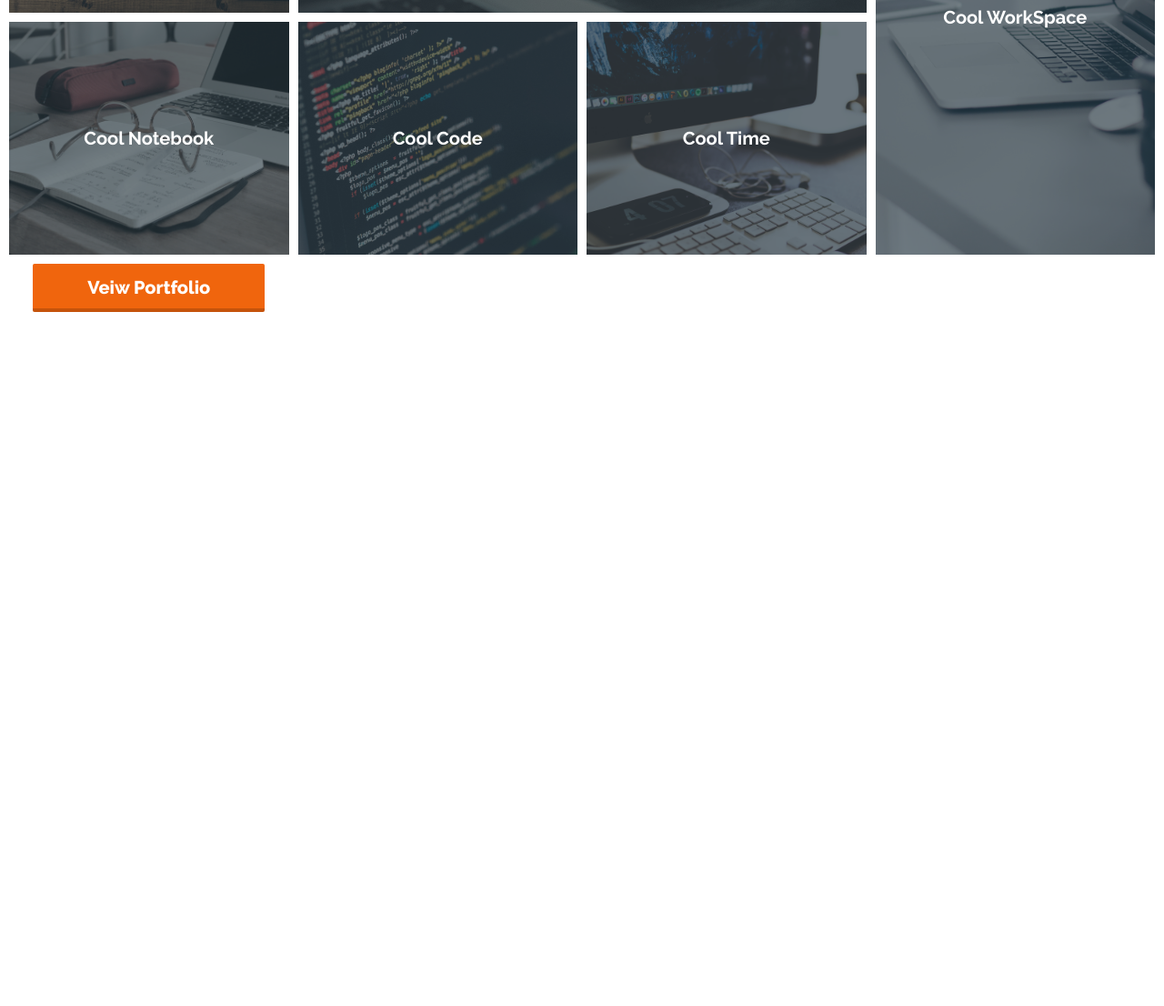
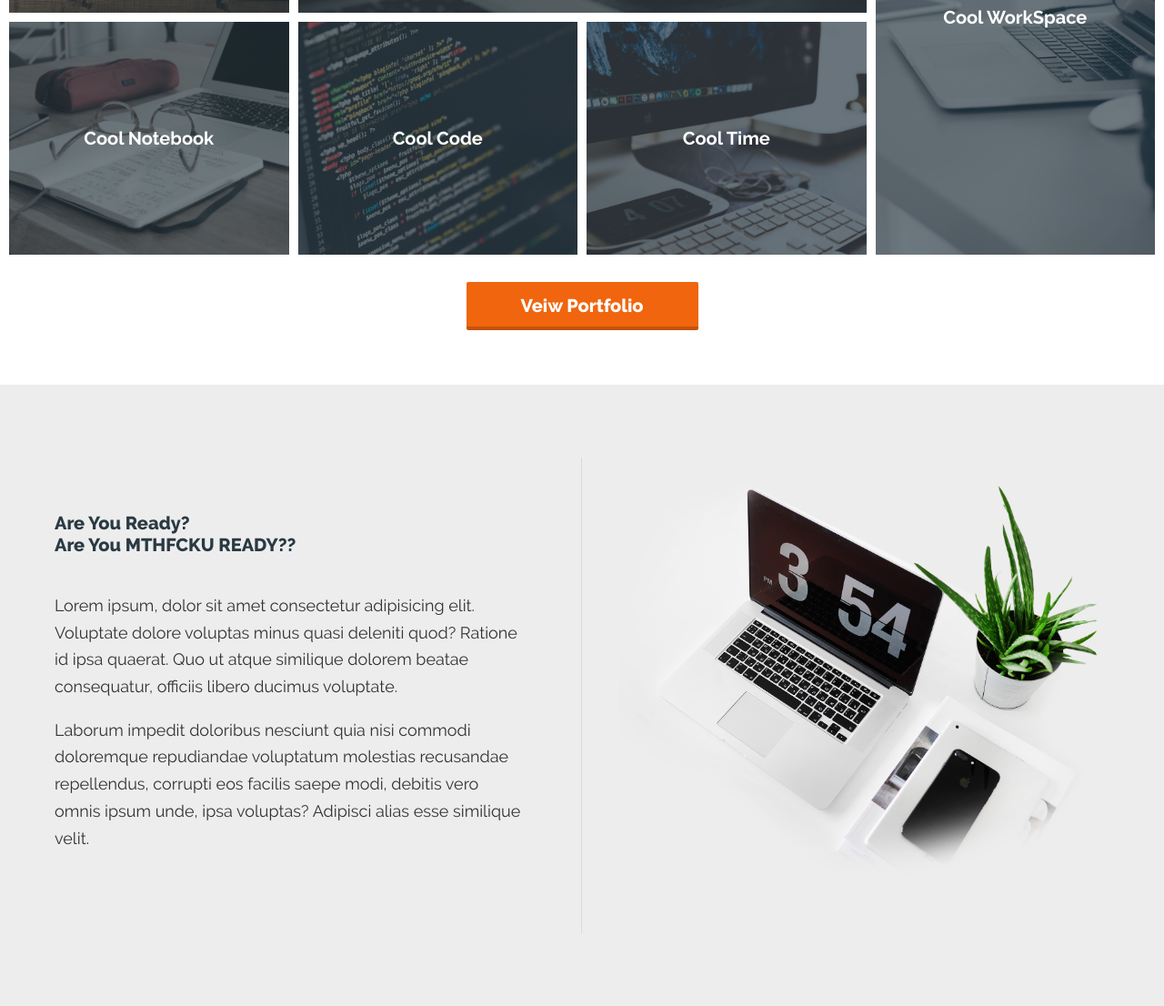
Before and after one commit to ulukkman/We-are-real-creators, a website: page app/index.html in a window 1280 px wide. Shown: the part 1318-2424 px from the top of the page at 91% size. Before the commit the page ends 1671 px from the top, so only its background shows below. Drawn offline with Linux system fonts and the light colour scheme.

Commit message:
layout and styling of the ready section

```diff
--- a/app/index.html
+++ b/app/index.html
@@ -43,6 +43,22 @@
 		</div>
 	</section>
 
+	<section class="section-ready landing-section">
+		<div class="container grid">
+
+			<div class="ready-left">
+				<h2>Are You Ready? <br>Are You MTHFCKU READY??</h2>
+				<p>Lorem ipsum, dolor sit amet consectetur adipisicing elit. Voluptate dolore voluptas minus quasi deleniti quod? Ratione id ipsa quaerat. Quo ut atque similique dolorem beatae consequatur, officiis libero ducimus voluptate.</p>
+				<p>Laborum impedit doloribus nesciunt quia nisi commodi doloremque repudiandae voluptatum molestias recusandae repellendus, corrupti eos facilis saepe modi, debitis vero omnis ipsum unde, ipsa voluptas? Adipisci alias esse similique velit.</p>
+			</div>
+
+			<div class="ready-right">
+				<img src="img/example.jpg" alt="Example" class="img-responsive">
+			</div>
+
+		</div>
+	</section>
+
 	<link rel="stylesheet" href="css/main.min.css">
 	<script src="js/scripts.min.js"></script>
 
--- a/app/sass/main.sass
+++ b/app/sass/main.sass
@@ -133,4 +133,40 @@
     grid-column: 4
     grid-row: 2 / 4
 
+.buttoncase
+  grid-column: 1 / 5
+  padding: $gutter $gutter 50px
+
+.container
+  max-width: 1200px
+  margin: auto
+  padding: 0 $gutter
+
+.landing-section
+  padding: 80px 0
+  h2
+    font-size: 20px
+    font-weight: 800
+    color: $dark
+    line-height: 1.2
+
+.section-ready
+  background-color: $light
+  .container
+    grid-template-columns: 1fr 1fr
+
+.ready-left
+  border-right: 1px solid #dadada
+  font-size: 18px
+  padding:
+    top: 60px
+    bottom: 60px
+    right: 60px
+  h2
+    margin-top: 0
+    margin-bottom: 40px
+
+.ready-right
+  padding-left: 40px
+
 @import "media" // Всегда в конце
```
Also changed, not shown: app/css/main.min.css.
